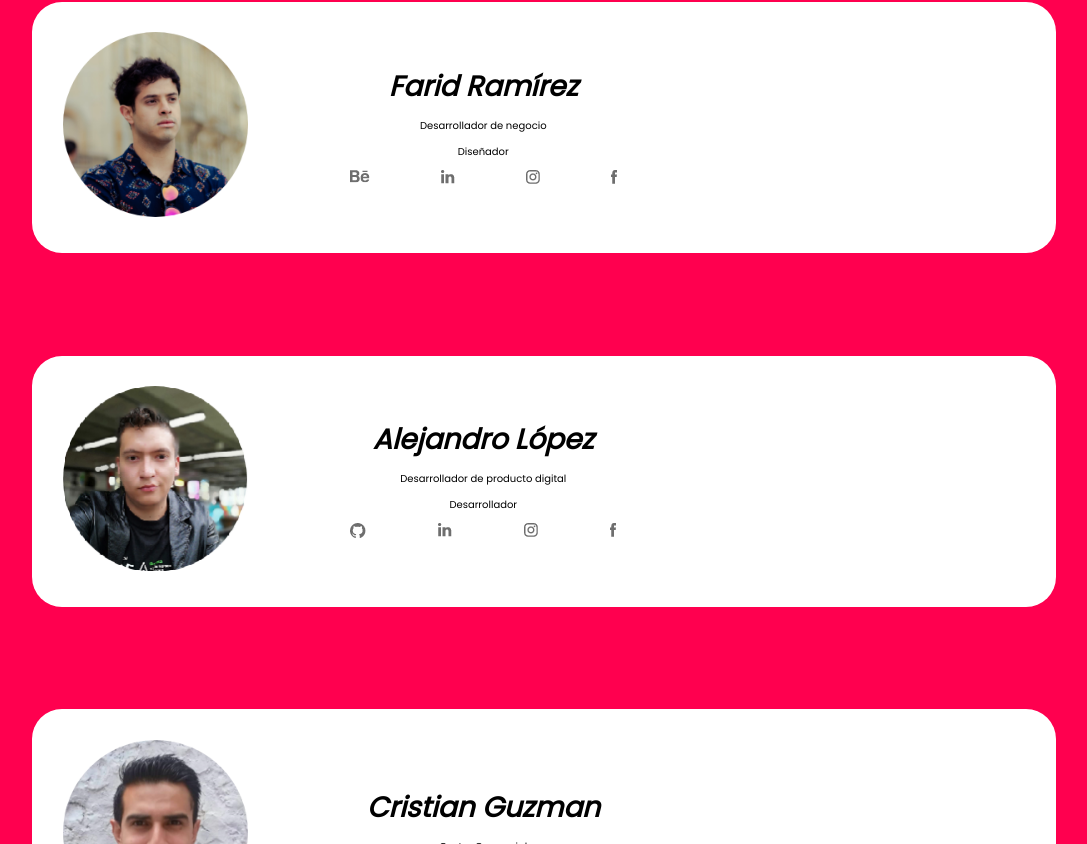
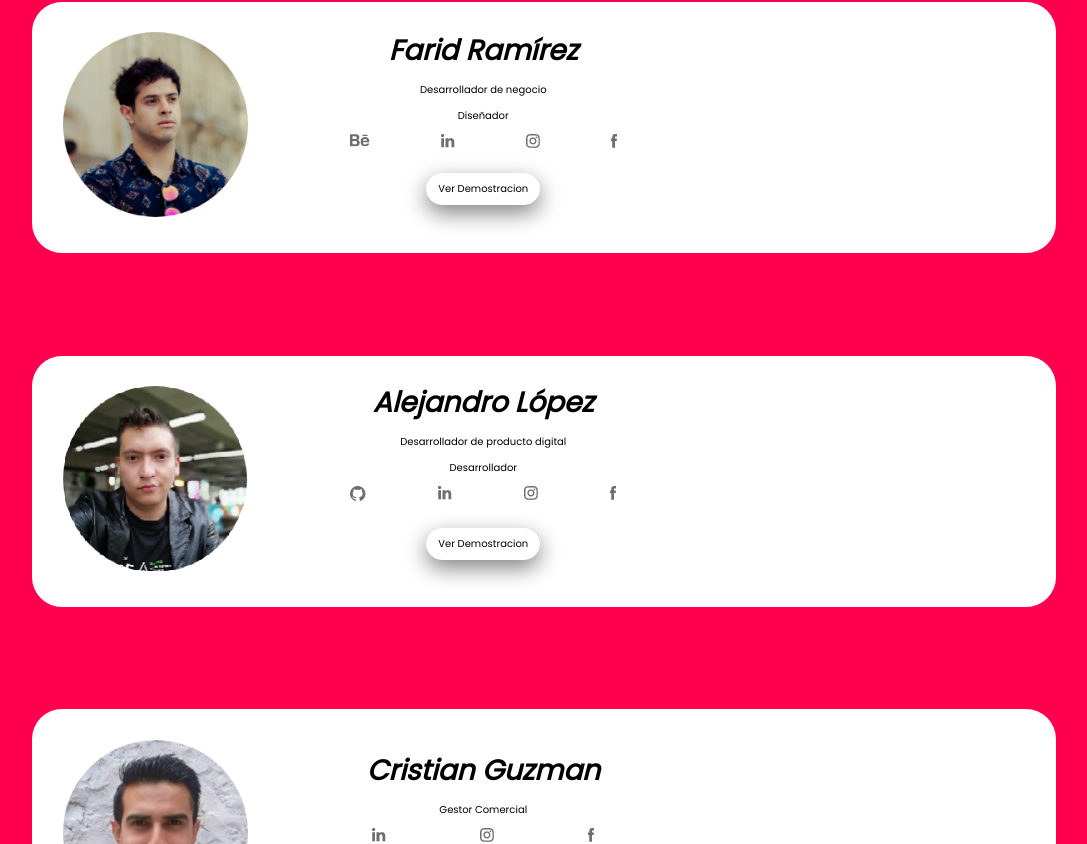
Before and after one commit to alejozepol/Page-Parners, a React app: page / in a window 1280 px wide. Shown: the part 3116-3960 px from the top of the page, without its empty margins (96-1183 px from the left). Built offline with nearby package versions, Linux system fonts and the light colour scheme.

Commit message:
buton equipo

```diff
--- a/src/assets/styles/components/Button.scss
+++ b/src/assets/styles/components/Button.scss
@@ -1,7 +1,7 @@
 @import '../global.scss';
 
 .btn{
-    width: 20%;
+    width: 7rem;
     height: 30px;
     padding: 0%;
     margin: 0 1%;
--- a/src/assets/styles/components/TeamCard.scss
+++ b/src/assets/styles/components/TeamCard.scss
@@ -28,4 +28,10 @@
 
     }
   }
+      &__button{
+        display: flex;
+        justify-content: center;
+        margin: 5%;
+
+      }
 }
--- a/src/components/Button.jsx
+++ b/src/components/Button.jsx
@@ -2,22 +2,12 @@
 import React from 'react';
 import '../assets/styles/components/Button.scss';
 
-class Button {
-  constructor(primary, text, url) {
-
-    if (primary) {
-      this.BtnBlancoLink(url, text);
-    }
-
-  }
-
-  BtnBlancoLink(url, text) {
-    return (
-      <a className='btn' href={url} type='button' target='_blank' rel='noopener noreferrer'>
-        {text}
-      </a>
-    );
-  }
-}
+const Button = (isTrue, text, url) => {
+  return (
+    <div className='HolaMundo'>
+      {isTrue ? <a type='button' href='x' className='btn btn-blanco'>{text}</a> : <a type='button' href={url} className='btn btn-blanco-out'>{text}</a>}
+    </div>
+  );
+};
 
 export default Button;
--- a/src/components/Hero.jsx
+++ b/src/components/Hero.jsx
@@ -2,6 +2,7 @@ import React from 'react';
 import BgHero from '../assets/static/hero510.png';
 import '../assets/styles/components/Hero.scss';
 import '../assets/styles/components/Button.scss';
+import Button from './Button';
 
 const Hero = () => {
   const urlDemo = 'http://parners.co/';
--- a/src/components/TeamCard.jsx
+++ b/src/components/TeamCard.jsx
@@ -1,7 +1,7 @@
 import React from 'react';
 import '../assets/styles/components/TeamCard.scss';
 
-const TeamCard = ({ img, name, position, socialMedia }) => (
+const TeamCard = ({ img, name, position, socialMedia, url }) => (
   <div className='teamCard'>
     <div className='teamCard__img'>
       <img src={img} alt={name} />
@@ -20,6 +20,9 @@ const TeamCard = ({ img, name, position, socialMedia }) => (
           }
         })}
       </div>
+      <div className='teamCard__button'>
+      <a type='button' href={url} className='btn btn-blanco' target='_blank' rel='noopener noreferrer'>Ver Demostracion</a>
+      </div>
     </div>
   </div>
 
--- a/src/container/app.jsx
+++ b/src/container/app.jsx
@@ -18,7 +18,7 @@ const App = () => {
       { initialState.initBlock.map((item) => <TextBlock key={item.id} {...item} />) }
       { initialState.BlockImg.map((item) => <BlockImg key={item.id} {...item} />) }
       <TeamCardContainer title='Equipo'>
-        { initialState.team.map((item) => <TeamCard key={item.id} name={item.name} img={item.img} position={ item.position.map((p) => p)} socialMedia={item.socialMedia.map((s) => s)} />) }
+        { initialState.team.map((item) => <TeamCard key={item.id} name={item.name} img={item.img} position={ item.position.map((p) => p)} socialMedia={item.socialMedia.map((s) => s)} url={item.url} />) }
       </TeamCardContainer>
     </div>
   );
```
